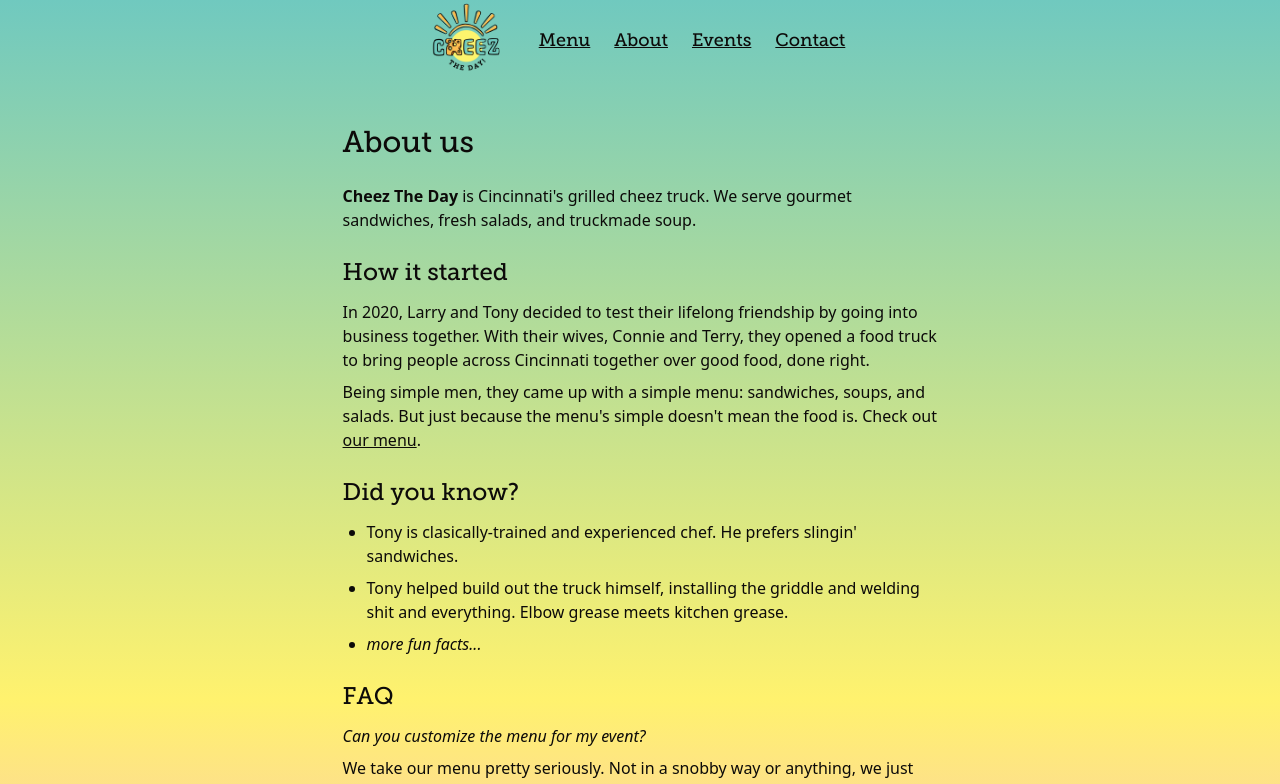
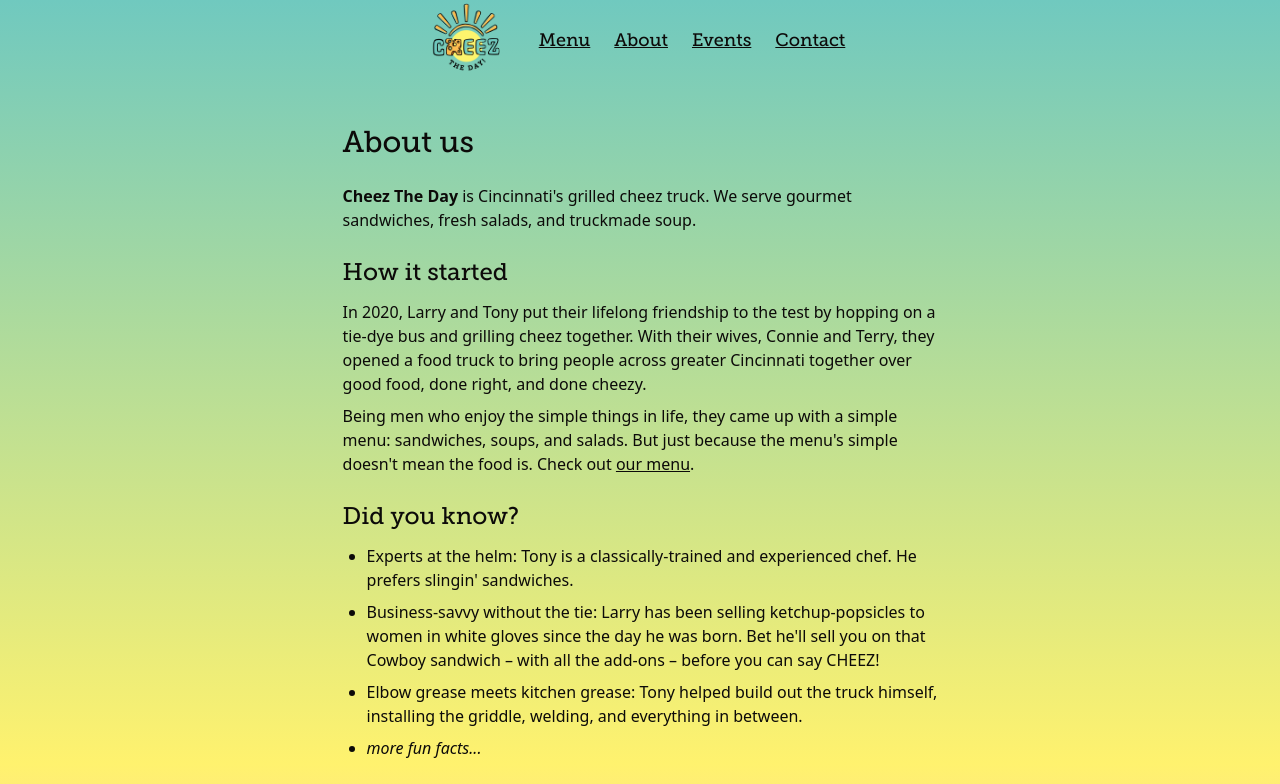
Before and after one commit to ryangclark/cheeztheday.com, a SvelteKit app: page /about in a window 1280 px wide. Shown: the top 784 px of the page. Built offline with nearby package versions, Linux system fonts and the light colour scheme.

Commit message:
Copy updates

```diff
--- a/src/routes/(has-nav)/about/+page.svelte
+++ b/src/routes/(has-nav)/about/+page.svelte
@@ -17,25 +17,32 @@
 
 <h2 class="mb-3 mt-6 font-museo text-2xl">How it started</h2>
 <p class="my-2">
-	In 2020, Larry and Tony decided to test their lifelong friendship by going
-	into business together. With their wives, Connie and Terry, they opened a food
-	truck to bring people across Cincinnati together over good food, done right.
+	In 2020, Larry and Tony put their lifelong friendship to the test by hopping
+	on a tie-dye bus and grilling cheez together. With their wives, Connie and
+	Terry, they opened a food truck to bring people across greater Cincinnati
+	together over good food, done right, and done cheezy.
 </p>
 <p class="my-2">
-	Being simple men, they came up with a simple menu: sandwiches, soups, and
-	salads. But just because the menu's simple doesn't mean the food is. Check out
+	Being men who enjoy the simple things in life, they came up with a simple
+	menu: sandwiches, soups, and salads. But just because the menu's simple
+	doesn't mean the food is. Check out
 	<a class="underline" href="/menu">our menu</a>.
 </p>
 
 <h2 class="mb-3 mt-6 font-museo text-2xl">Did you know?</h2>
 <ul class="list-disc">
 	<li class="mb-2 ml-6">
-		Tony is clasically-trained and experienced chef. He prefers slingin'
-		sandwiches.
+		Experts at the helm: Tony is a classically-trained and experienced chef. He
+		prefers slingin' sandwiches.
 	</li>
 	<li class="mb-2 ml-6">
-		Tony helped build out the truck himself, installing the griddle and welding
-		shit and everything. Elbow grease meets kitchen grease.
+		Business-savvy without the tie: Larry has been selling ketchup-popsicles to
+		women in white gloves since the day he was born. Bet he'll sell you on that
+		Cowboy sandwich &ndash; with all the add-ons &ndash; before you can say CHEEZ!
+	</li>
+	<li class="mb-2 ml-6">
+		Elbow grease meets kitchen grease: Tony helped build out the truck himself,
+		installing the griddle, welding, and everything in between.
 	</li>
 	<li class="mb-2 ml-6 italic">more fun facts...</li>
 </ul>
--- a/src/routes/(has-nav)/events/+page.svelte
+++ b/src/routes/(has-nav)/events/+page.svelte
@@ -9,6 +9,12 @@
 	You can cover all, some, or none of the food cost, though minimum event spend
 	may apply. <a class="underline" href="/contact">Contact us</a> to learn more (we
 	don't bite!).
+</p>
+
+<h2 class="mb-3 mt-6 font-museo text-2xl">Workplace Lunches</h2>
+<p class="my-2">
+	Wanna treat your crew? Great employees deserve great food. We're ready to set
+	up the truck at your workplace for breakfast, lunch, or dinner.
 </p>
 
 <h2 class="mb-3 mt-6 font-museo text-2xl">Neighborhood Gatherings</h2>
@@ -23,12 +29,6 @@
 	cheez will grease the wheels. Celebrate, connect, and enjoy.
 </p>
 
-<h2 class="mb-3 mt-6 font-museo text-2xl">Workplace Lunches</h2>
-<p class="my-2">
-	Wanna treat your crew? Great employees deserve great grilled cheez. We're
-	ready to set up the truck at your workplace for breakfast, lunch, or dinner.
-</p>
-
 <h2 class="mb-3 mt-6 font-museo text-2xl">Your Gathering</h2>
 <p class="my-2">
 	Have something else in mind? We'd love to hear about it. <a
```
